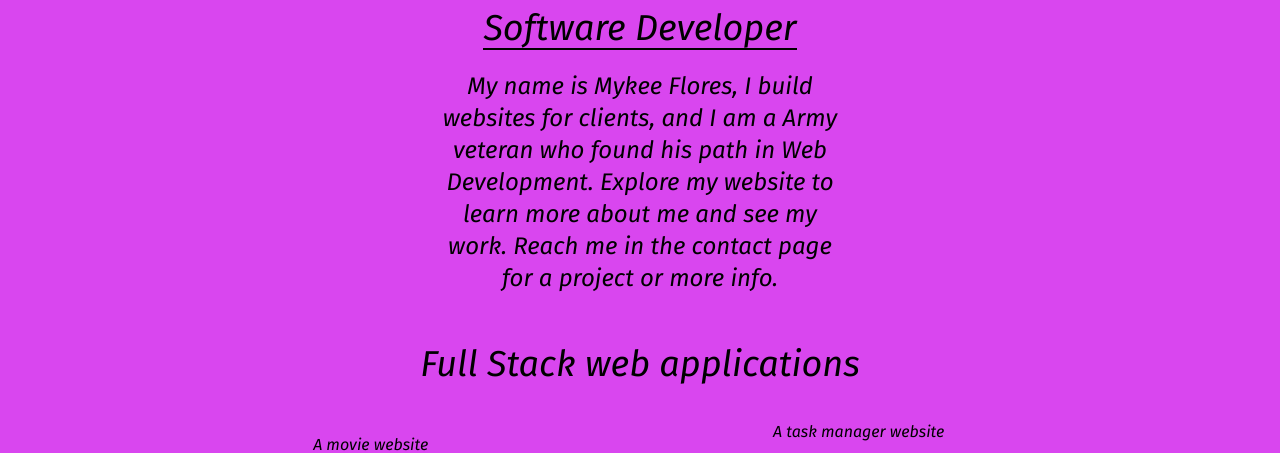
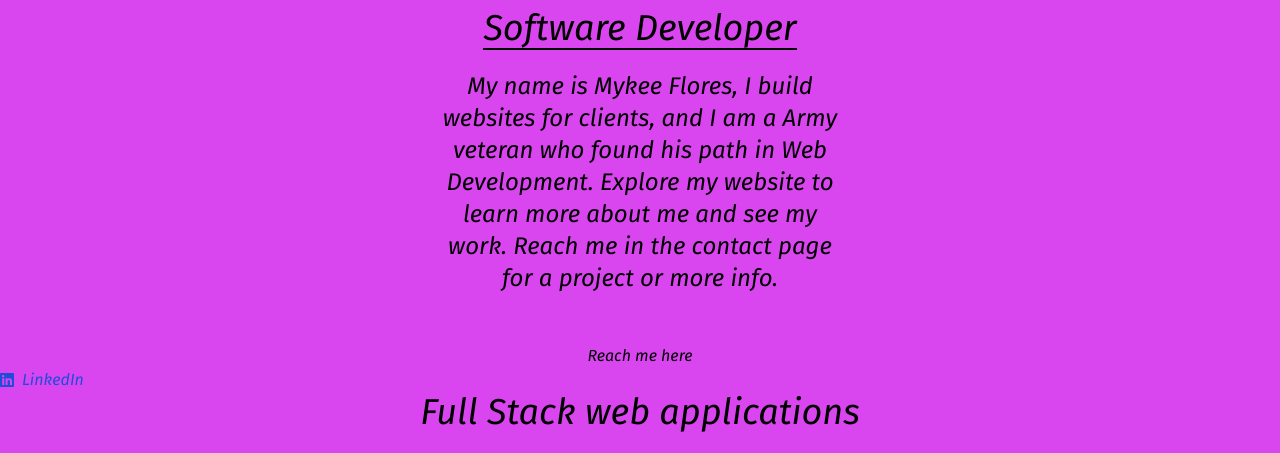
Before and after one commit to Mykee9900/MikePortfolio, a React (Create React App) app: page / in a window 1280 px wide. Shown: the part 144-597 px from the top of the page. Built offline with nearby package versions, Linux system fonts and the light colour scheme.

Commit message:
saving changes

```diff
--- a/src/components/Home.js
+++ b/src/components/Home.js
@@ -1,13 +1,25 @@
 import React from "react";
 import pyMovie from "../media/MovieMaker.mp4";
 import taskApp from "../media/TaskVid.mp4";
+import { FontAwesomeIcon } from "@fortawesome/react-fontawesome";
+import { faLinkedin } from "@fortawesome/free-brands-svg-icons";
+import { faInstagram } from "@fortawesome/free-brands-svg-icons";
 
 const Home = () => {
     return (
         <div className="italic text-center font-medium500Italic mt-9">
             <h3 className="text-4xl mb-5"><span className="border-b-2 border-black inline-block">Software Developer</span></h3>
+            <div>
             <p className="w-[400px] m-auto text-2xl mb-[50px]">My name is Mykee Flores, I build websites for clients, and I am a Army veteran who found his path in Web Development. Explore my website to learn more about me and see my work. Reach me in the contact page for a project or more info.</p>
             <div>
+                <p>Reach me here</p>
+                <a href="https://www.linkedin.com/in/your-profile" target="_blank" rel="noopener noreferrer" className="flex items-center text-blue-700 hover:text-blue-900">
+                        <FontAwesomeIcon icon={faLinkedin} className="mr-2" /> {/* Add margin for spacing */}
+                        LinkedIn
+                </a>
+                <a href="" target="_blank"></a>
+            </div>
+            </div>            <div>
                 <h3 className="text-4xl">Full Stack web applications</h3>
                 <div className="flex flex-row justify-around items-center w-full max-w-screen-lg mx-auto">
                     <figure className="mx-[40px] my-9">
```
